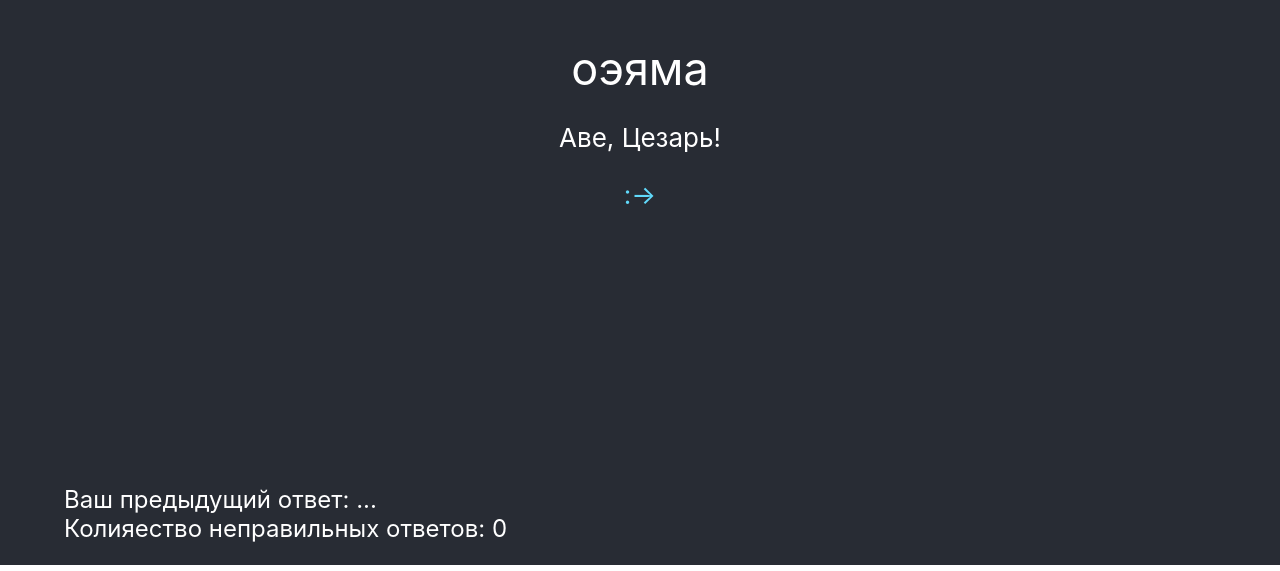
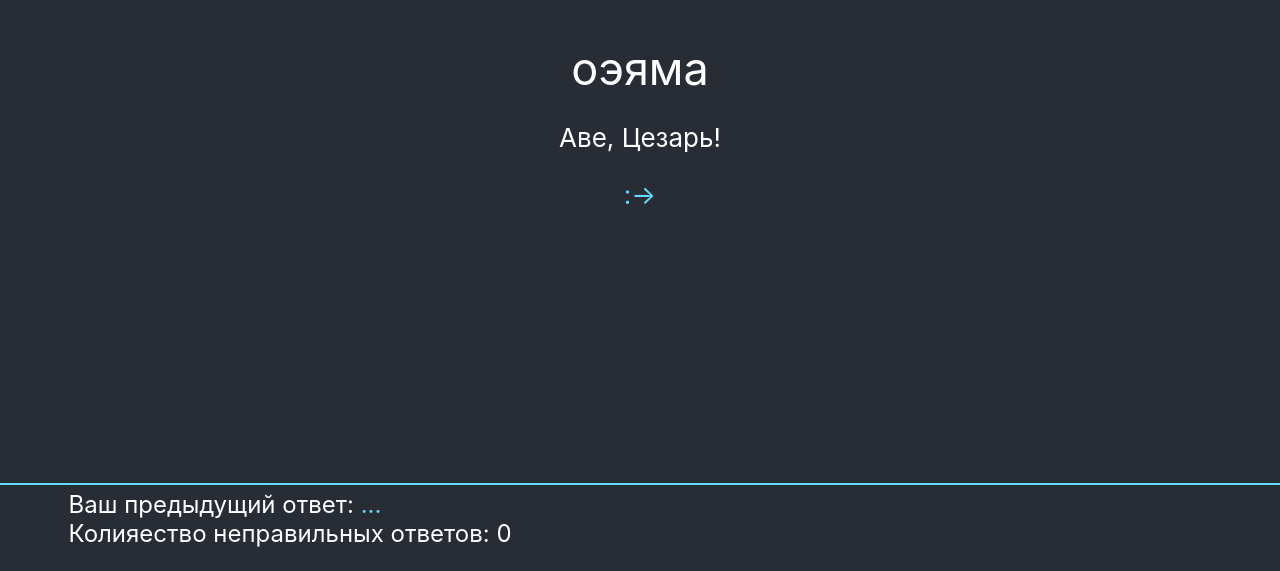
Before and after one commit to Viktor-Ryabov/riddle, a React (Create React App) app: page / in a window 1280 px wide. Shown: the part 235-806 px from the top of the page. Built offline with nearby package versions, Linux system fonts and the light colour scheme.

Commit message:
restructed folders

```diff
--- a/src/Components/App/App.js
+++ b/src/Components/App/App.js
@@ -1,32 +1,11 @@
 import "./App.css";
-import { legacy_createStore as createStore } from "redux";
 import { useState } from "react";
 import { BrowserRouter as Router } from "react-router-dom";
 import { Routes, Route } from "react-router-dom";
 import QuestonModal from "../Modal/QuestonModal/QuestonModal.js";
 import Riddle1 from "../Riddle1/Riddle1.js";
-import { Provider, useSelector } from "react-redux";
-
-const defaultState = {
-    countAnswers: 0,
-    answer: "...",
-};
-
-const reducer = (state = defaultState, action) => {
-    switch (action.type) {
-        case "GOT_ANSWER":
-            return { ...state, answer: action.payload };
-        case "IS_ANSWER_WRON":
-            return { ...state, countAnswers: state.countAnswers + action.payload };
-
-        // case: "IS_ANSWER_RIGHT":
-
-        default:
-            return state;
-    }
-};
-
-const store = createStore(reducer);
+import { Provider } from "react-redux";
+import { store } from "../../store/store.js";
 
 function App() {
     const [questonModalActive, setQuestonModalActive] = useState(false);
--- a/src/Components/Riddle1/Riddle1.css
+++ b/src/Components/Riddle1/Riddle1.css
@@ -22,21 +22,6 @@
   cursor: pointer;
 }
 
-.Riddle1-info-block{
-    height: 10vh;
-    background-color: #282c34;
-}
-.Riddle1-info{
-    margin: 0 5%;
-    font-size: calc(8px + 2vmin);
-    color: white;
-    width: 90%;
-    text-align: left;
-}
-
-.Riddle1-info:last-child{
-    margin-top: 0;
-}
 
 @keyframes Riddle1-logo-spin {
     from {
--- a/src/Components/Riddle1/Riddle1.js
+++ b/src/Components/Riddle1/Riddle1.js
@@ -1,11 +1,9 @@
 import React, { useCallback, useEffect } from "react";
 import "./Riddle1.css";
 import { useDispatch, useSelector } from "react-redux";
+import InfoBlock from "../../Modules/InfoBlock/InfoBlock";
 
 const Riddle1 = (props) => {
-    const answer = useSelector((state) => state.answer);
-    const countAnswers = useSelector((state) => state.countAnswers);
-
     const answerFunc = () => {
         props.setQuestonModalActive(true);
     };
@@ -23,12 +21,7 @@ const Riddle1 = (props) => {
                     :->
                 </a>
             </section>
-            <div className="Riddle1-info-block">
-                <p className="Riddle1-info">Ваш предыдущий ответ: {answer}</p>
-                <p className="Riddle1-info">
-                    Колияество неправильных ответов: {countAnswers}
-                </p>
-            </div>
+            <InfoBlock />
         </>
     );
 };
--- /dev/null
+++ b/src/Modules/InfoBlock/InfoBlock.js
@@ -0,0 +1,18 @@
+import React from "react";
+import Styles from "./InfoBlock.module.css";
+import { useDispatch, useSelector } from "react-redux";
+
+const InfoBlock = () => {
+  const answer = useSelector((state) => state.answer);
+  const countAnswers = useSelector((state) => state.countAnswers);
+    return (
+        <div className={Styles.info_block}>
+            <p className={Styles.info}>Ваш предыдущий ответ: <span className={Styles.info + " " + Styles.info_answer}>{answer}</span></p>
+            <p className={Styles.info}>
+                Колияество неправильных ответов: {countAnswers}
+            </p>
+        </div>
+    );
+};
+
+export default InfoBlock;
--- /dev/null
+++ b/src/Modules/InfoBlock/InfoBlock.module.css
@@ -0,0 +1,22 @@
+.info_block{
+    padding: 5px;
+    height: calc(10vh - 4px);
+    background-color: #282c34;
+    outline: solid 2px #61dafb;
+}
+.info{
+    margin: 0 5%;
+    font-size: calc(8px + 2vmin);
+    color: white;
+    width: 90%;
+    text-align: left;
+}
+
+.info_answer{
+    color:  #61dafb;
+    margin: 0;
+}
+
+.info:last-child{
+    margin-top: 0;
+}
--- /dev/null
+++ b/src/constants/defaultState.js
@@ -0,0 +1,4 @@
+export const defaultState = {
+    countAnswers: 0,
+    answer: "...",
+};
--- /dev/null
+++ b/src/reducers/answerReducer.js
@@ -0,0 +1,15 @@
+import { defaultState } from "../constants/defaultState";
+
+export const answerReducer = (state = defaultState, action) => {
+    switch (action.type) {
+        case "GOT_ANSWER":
+            return { ...state, answer: action.payload };
+        case "IS_ANSWER_WRON":
+            return { ...state, countAnswers: state.countAnswers + action.payload };
+
+        // case: "IS_ANSWER_RIGHT":
+
+        default:
+            return state;
+    }
+};
--- /dev/null
+++ b/src/store/store.js
@@ -0,0 +1,4 @@
+import { legacy_createStore as createStore } from "redux";
+import { answerReducer } from "../reducers/answerReducer";
+
+export const store = createStore(answerReducer);
```
